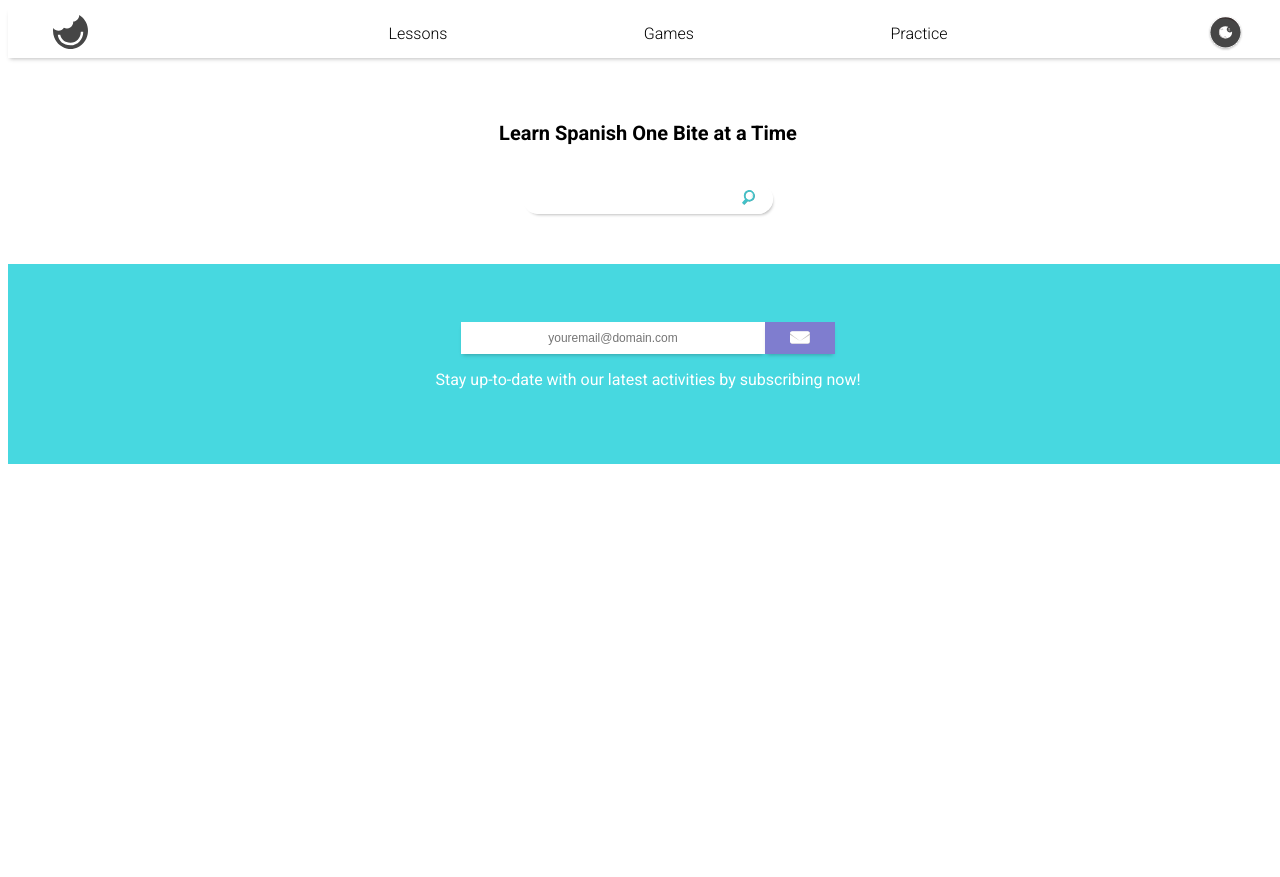
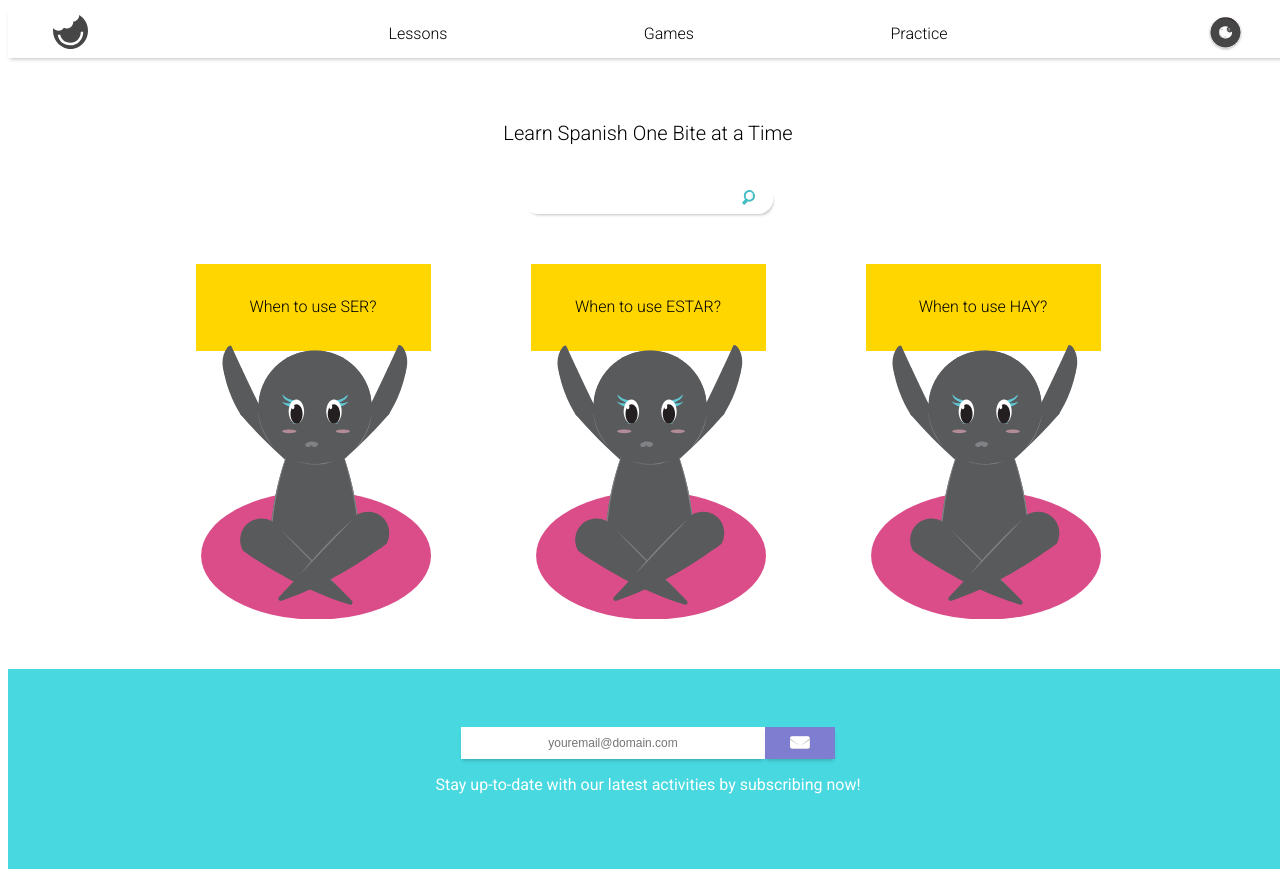
Before and after one commit to judithsanchez/bocaditosespanol, a React (Vite) app: page /lessons in a window 1280 px wide. Before the commit the page ends 800 px from the top, so only its background shows below. Built offline with nearby package versions, Linux system fonts and the light colour scheme.

Commit message:
Created the lessons page and the population function

```diff
--- a/src/pages/Lessons.jsx
+++ b/src/pages/Lessons.jsx
@@ -7,10 +7,41 @@ import '/src/pages/styles/Lessons.css';
 import LessonsSearch from '/src/components/LessonsSearch.jsx';
 
 function Lessons() {
+  const [lessons, setLessons] = useState([]);
+
+  useEffect(() => {
+    const fetchLessons = async () => {
+      try {
+        const response = await fetch('/src/pages/data/lessons.json');
+        if (!response.ok) {
+          throw new Error('Network response was not ok');
+        }
+        const data = await response.json();
+        setLessons(data);
+      } catch (error) {
+        console.error('Error fetching lessons:', error);
+      }
+    };
+    fetchLessons();
+  }, []);
+
   return (
     <div className="LessonsPage">
       <h1>Learn Spanish One Bite at a Time</h1>
-      <LessonsSearch></LessonsSearch>
+      <LessonsSearch />
+      <div className="lessons-container">
+        {lessons.map((lesson) => (
+          <div
+            className="lesson-thumbnail"
+            key={lesson.title}
+            style={{ backgroundImage: `url(${lesson.thumbnail})` }}
+          >
+            <div className="lesson-banner">
+              <h3>{lesson.title}</h3>
+            </div>
+          </div>
+        ))}
+      </div>
     </div>
   );
 }
--- /dev/null
+++ b/src/pages/data/lessons.json
@@ -0,0 +1,17 @@
+[
+  {
+    "title": "When to use SER?",
+    "thumbnail": "/src/pages/assets/lessons/lesson-topic-banner.svg",
+    "url": "when-use-ser"
+  },
+  {
+    "title": "When to use ESTAR?",
+    "thumbnail": "/src/pages/assets/lessons/lesson-topic-banner.svg",
+    "url": "when-use-estar"
+  },
+  {
+    "title": "When to use HAY?",
+    "thumbnail": "/src/pages/assets/lessons/lesson-topic-banner.svg",
+    "url": "when-use-hay"
+  }
+]
--- a/src/pages/styles/Lessons.css
+++ b/src/pages/styles/Lessons.css
@@ -8,4 +8,39 @@
 
 .LessonsPage h1 {
   color: var(--current-mode-text);
+  font-weight: 300;
 }
+
+.lessons-container {
+  align-items: center;
+  display: flex;
+  flex-flow: row wrap;
+  justify-content: center;
+}
+
+.lesson-thumbnail {
+  background-size: cover;
+  background-repeat: no-repeat;
+  background-position: center center;
+  cursor: pointer;
+  height: 35.5rem;
+  margin: 2.5rem 5rem;
+  padding: 0;
+  width: 23.5rem;
+}
+
+.lesson-banner {
+  align-items: center;
+  display: flex;
+  height: 8.5rem;
+  justify-content: center;
+  margin: 0;
+  width: 23.1;
+}
+
+.lesson-banner h3 {
+  font-size: 1.6rem;
+  font-weight: 300;
+  margin: 0;
+  padding: 0;
+}
```
